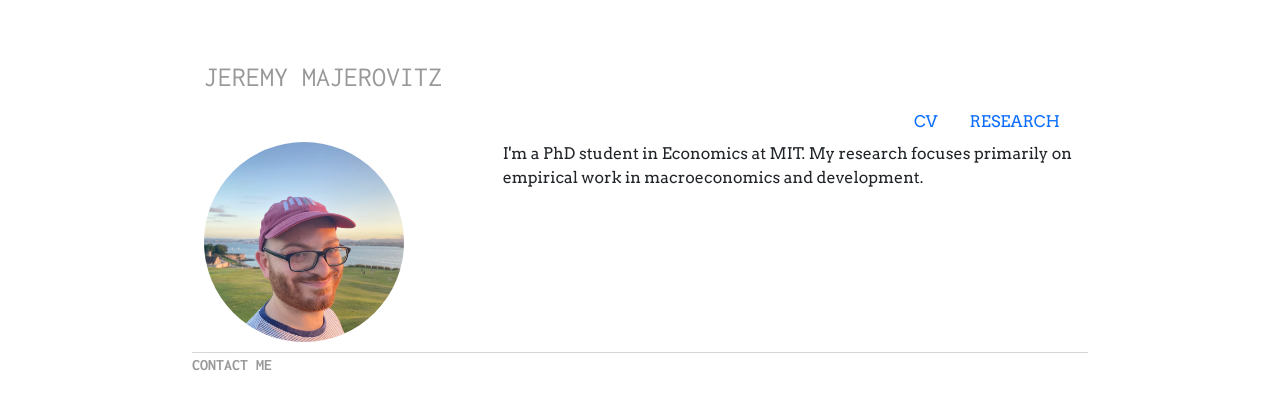
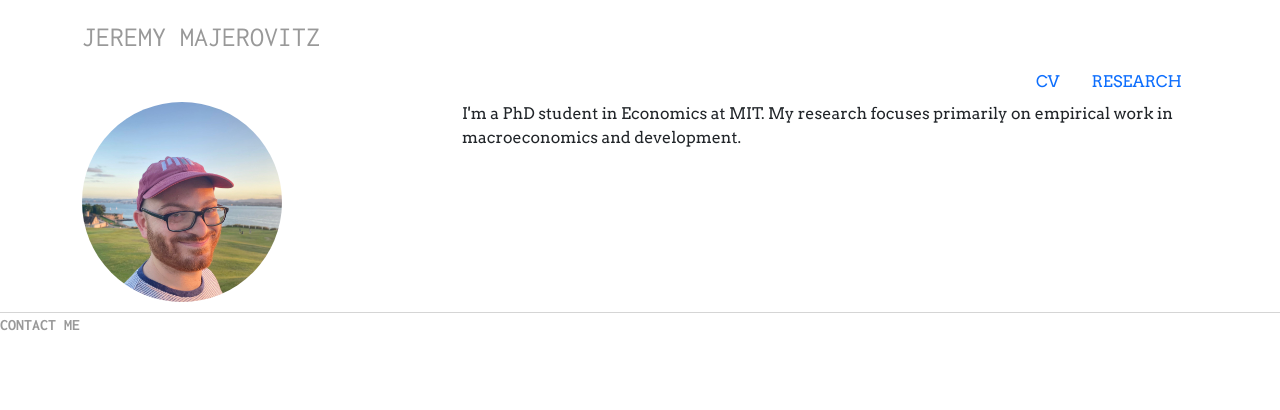
Before and after one commit to jmajic/jmajic.github.io, a Jekyll site: the page built from index.html, in a window 1280 px wide. Shown: the top 410 px of the page. Built offline with Jekyll 4.4.1, drawn with Linux system fonts in a browser that asks for light colours.

Commit message:
Add more padding to body text

```diff
--- a/css/main.css
+++ b/css/main.css
@@ -2,7 +2,8 @@
 @import url(http://fonts.googleapis.com/css?family=Montserrat);
 @import url('https://fonts.googleapis.com/css2?family=Inconsolata:wght@200;300;400;500;600;700;800;900&display=swap');
 
-body { margin: 60px auto; width: 70%; font-family: 'Arvo', Georgia, Times; font-size: 16px; }
+/* body { margin: 60px auto; width: 70%; font-family: 'Arvo', Georgia, Times; font-size: 16px; } */
+body { padding-top: 20px; padding-bottom: 40px; font-family: 'Arvo', Georgia, Times; font-size: 16px; }
 
 /* Navigation */
 footer a, h3.text-muted a {text-decoration: none; color: #999999; }
```
